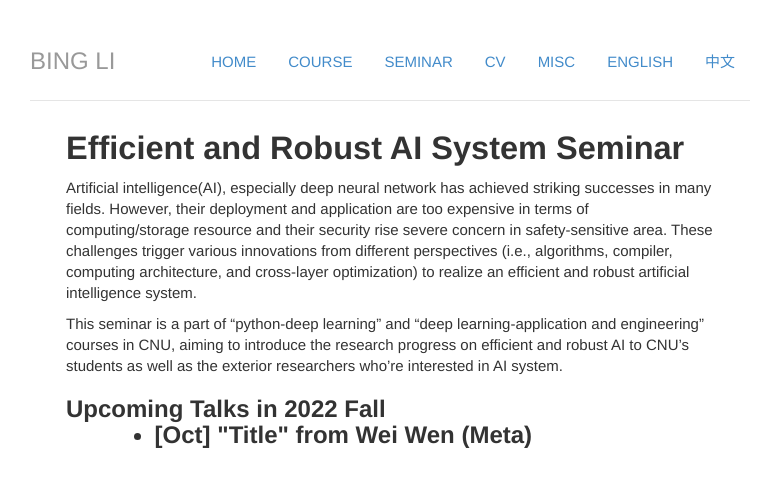
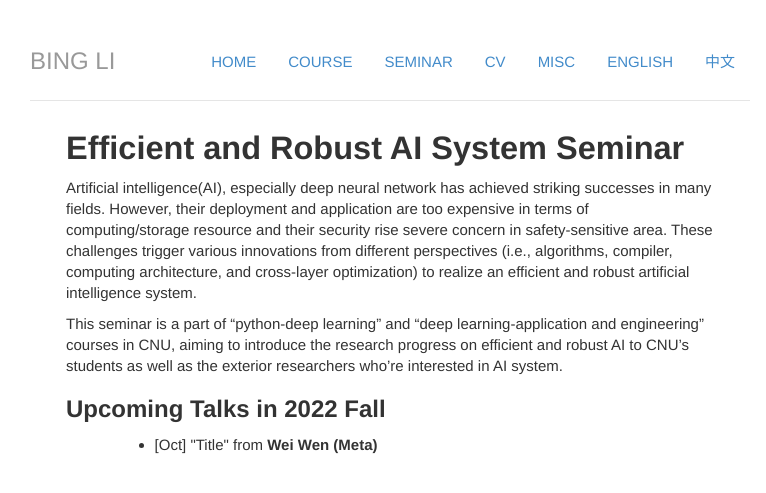
Before and after one commit to libingict/libingict.github.io, a Jekyll site: the page built from teaching/seminar.html, in a window 1280 px wide. Shown: the top 493 px of the page, without its empty margins (58-824 px from the left). Built offline with Jekyll 4.4.1, drawn with Linux system fonts in a browser that asks for light colours; nearby versions of some CDN libraries; library files that are not in the unit come from our copies; a script that is not in the unit is left out.

```diff
--- a/teaching/seminar.html
+++ b/teaching/seminar.html
@@ -13,7 +13,7 @@ title: seminar
 		This seminar is a part of “python-deep learning” and “deep learning-application and engineering” courses in CNU, aiming to introduce the research progress on efficient and robust AI to CNU’s students as well as the exterior researchers who’re interested in AI system.</p>
 
                 <!-- <h3 style="padding-left:40px; padding-right:40px;">Upcoming Talks in 2022 Fall</h3> -->
-                <h3> Upcoming Talks in 2022 Fall </h>
+                <h3> Upcoming Talks in 2022 Fall </h3>
                        <!-- <p style="padding-left:40px; padding-right:40px;"> -->
                        	<ul class="contact">
                        		<li>[Oct] "Title" from <strong> Wei Wen (Meta) </strong> </li>
```
